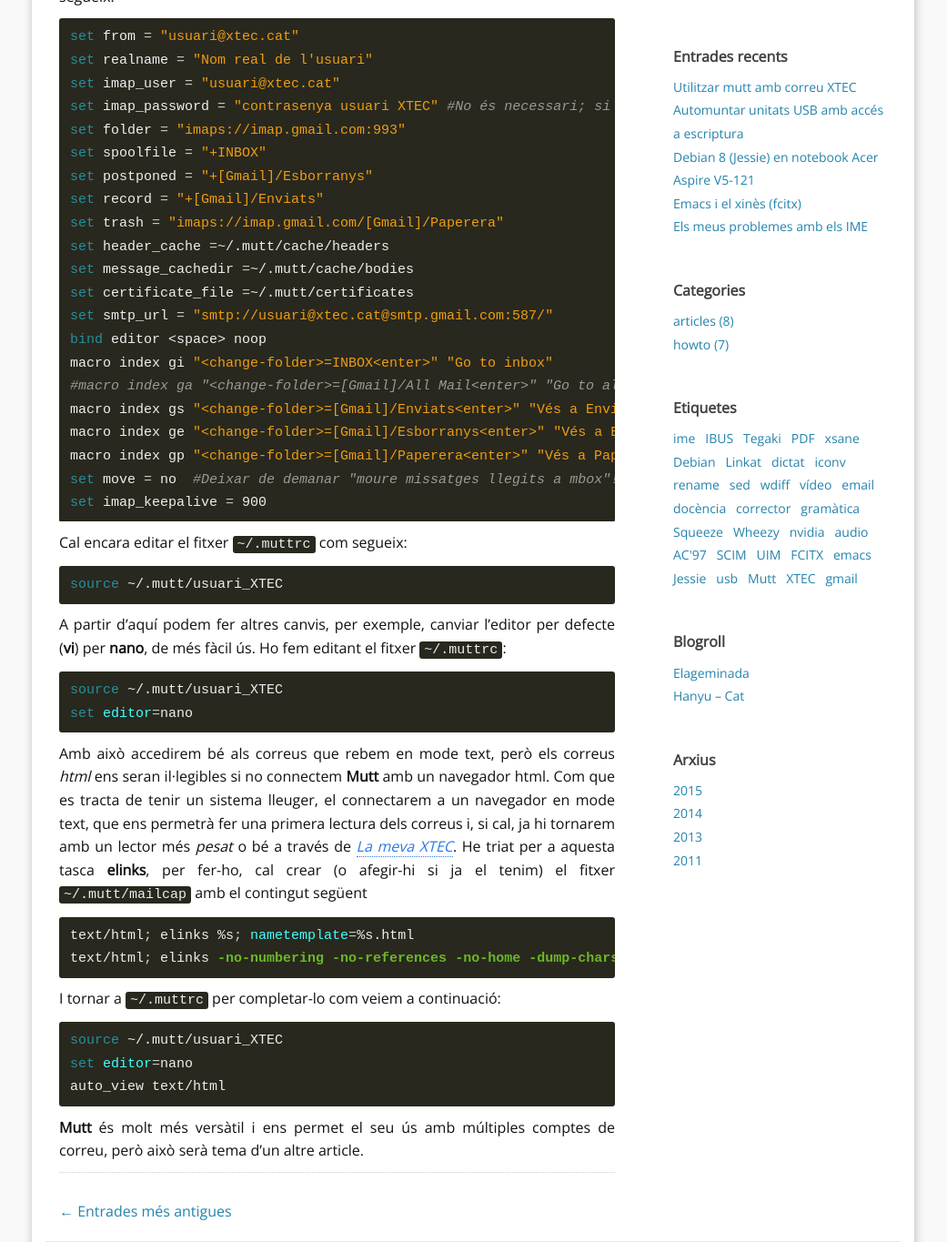
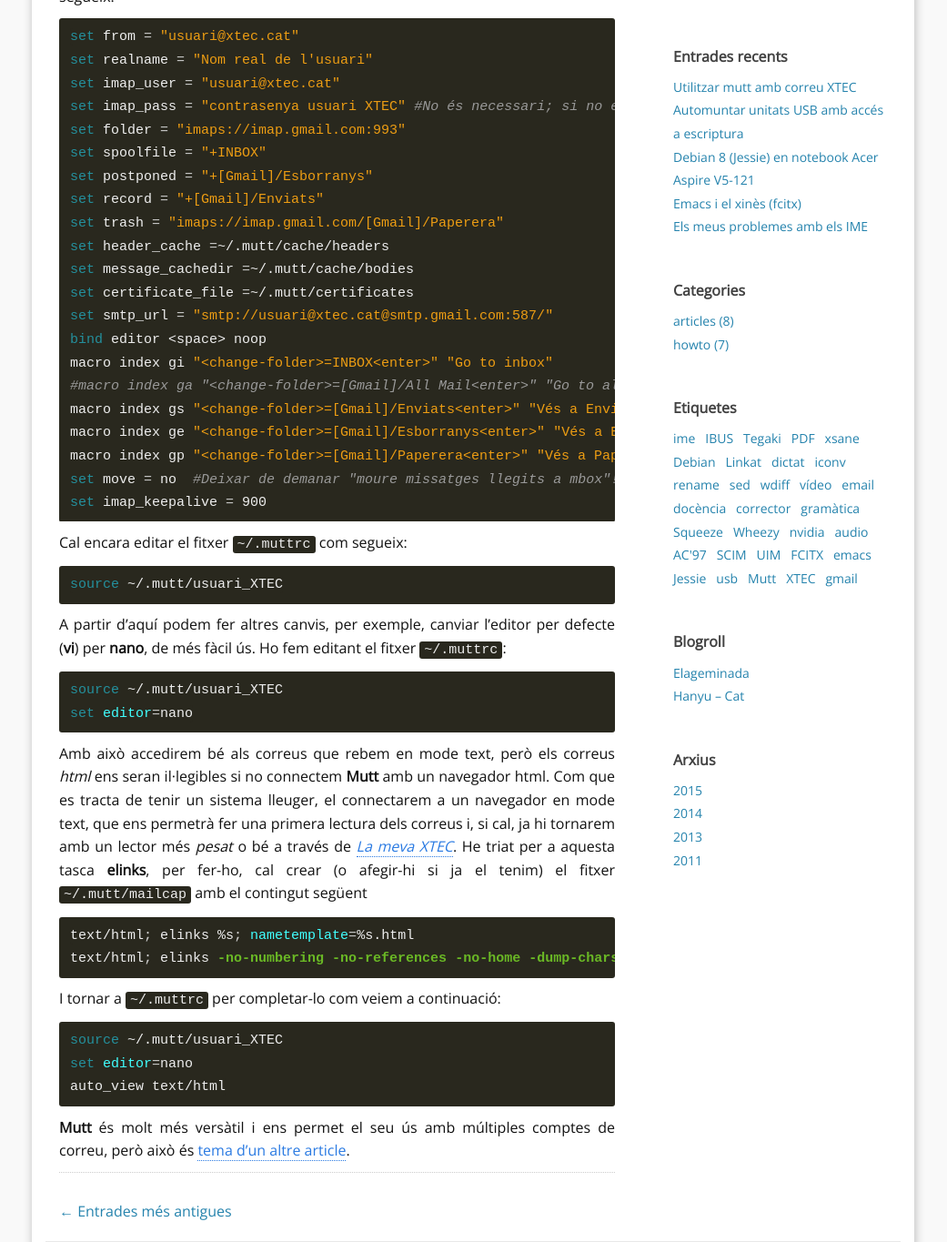
Before and after one commit to peremig/peremig.github.io, a Jekyll site: the page built from _posts/2015-11-25-Utilitzar_mutt_amb_correu_XTEC.md, in a window 1280 px wide. Shown: the part 796-2161 px from the top of the page at 91% size, without its empty margins (120-1161 px from the left). Built offline with Jekyll 4.4.1, drawn with Linux system fonts in a browser that asks for light colours; nearby versions of some CDN libraries; comment, search, counter and statistics services are not loaded.

Commit message:
Correcció 2 Mutt i XTEC

```diff
--- a/_posts/2015-11-25-Utilitzar_mutt_amb_correu_XTEC.md
+++ b/_posts/2015-11-25-Utilitzar_mutt_amb_correu_XTEC.md
@@ -32,7 +32,7 @@ Per poder usar el correu XTEC des de **Mutt** és convenient, per ser ordenat, d
 set from = "usuari@xtec.cat"
 set realname = "Nom real de l'usuari"
 set imap_user = "usuari@xtec.cat"
-set imap_password = "contrasenya usuari XTEC" #No és necessari; si no es posa, la demanarà en entrar a Mutt
+set imap_pass = "contrasenya usuari XTEC" #No és necessari; si no es posa, la demanarà en entrar a Mutt
 set folder = "imaps://imap.gmail.com:993"
 set spoolfile = "+INBOX"
 set postponed = "+[Gmail]/Esborranys"
@@ -89,6 +89,6 @@ auto_view text/html
 
 {% endhighlight %}
 
-**Mutt** és molt més versàtil i ens permet el seu ús amb múltiples comptes de correu, però això serà tema d'un altre article.
+**Mutt** és molt més versàtil i ens permet el seu ús amb múltiples comptes de correu, però això és [tema d'un altre article](http://www.ylogico.com/linux/mutt-un-cliente-de-correo-y-configurar-varias-cuentas-de-gmail-por-imap/){:target="_blank"}.
 
 </div>
```
